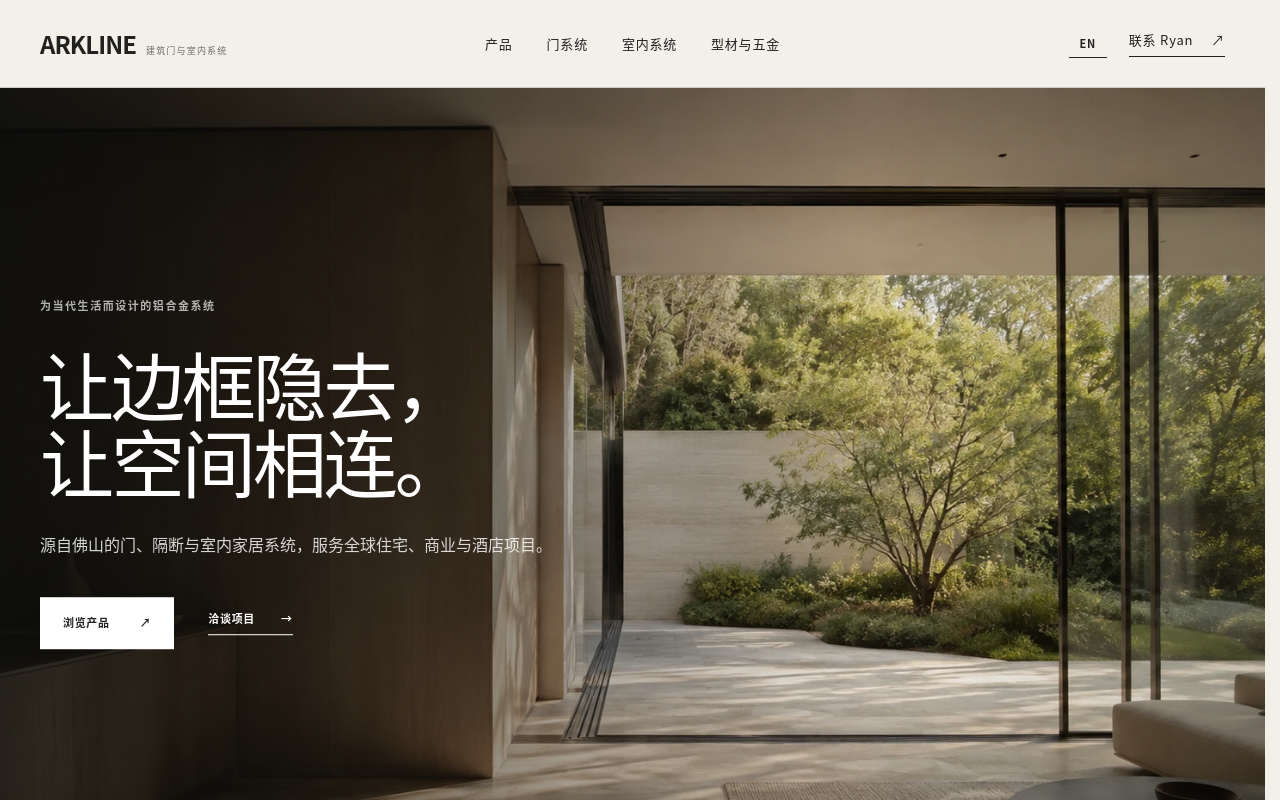
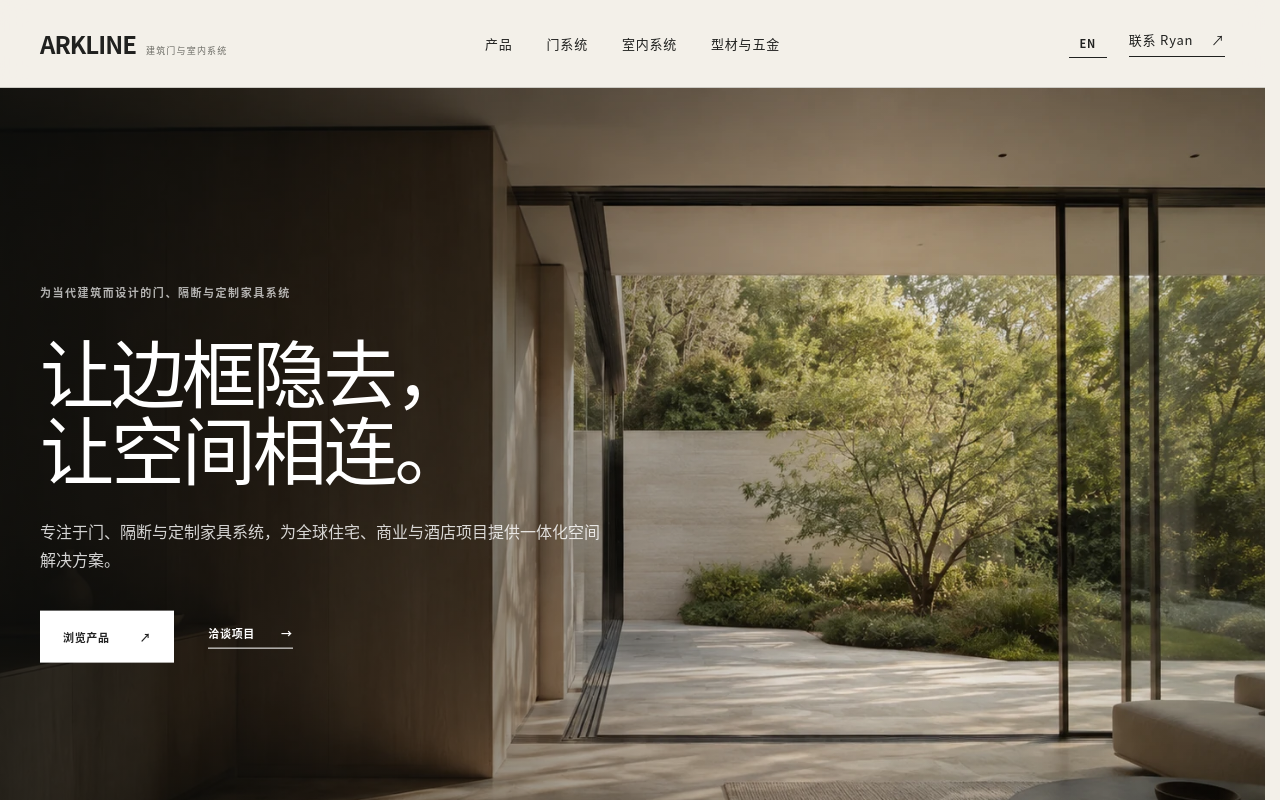
Before and after one commit to tian5085/arkline-website, a Next.js app: page /zh in a window 1280 px wide. Shown: the top 800 px of the page. Built offline with nearby package versions, Linux system fonts and the light colour scheme.

Commit message:
Update page.tsx

```diff
--- a/app/zh/page.tsx
+++ b/app/zh/page.tsx
@@ -29,9 +29,9 @@ export default function ChineseHome() {
         <img src={assetPath("/arkline-hero.webp")} alt="ARKLINE 极窄铝框玻璃移门连接当代室内空间与花园" fetchPriority="high" decoding="async" />
         <div className="hero-shade" />
         <div className="hero-content">
-          <p className="eyebrow eyebrow--light">为当代生活而设计的铝合金系统</p>
+          <p className="eyebrow eyebrow--light">为当代建筑而设计的门、隔断与定制家具系统</p>
           <h1 id="zh-hero-title">让边框隐去，<br />让空间相连。</h1>
-          <p className="hero-copy">源自佛山的门、隔断与室内家居系统，服务全球住宅、商业与酒店项目。</p>
+          <p className="hero-copy">专注于门、隔断与定制家具系统，为全球住宅、商业与酒店项目提供一体化空间解决方案。</p>
           <div className="hero-actions"><Link className="button button--light" href="/zh/products">浏览产品 <Arrow /></Link><a className="text-link text-link--light" href="#contact">洽谈项目 <span aria-hidden="true">→</span></a></div>
         </div>
         <div className="hero-index" aria-label="产品类别"><span>吊趟</span><span>折叠</span><span>中轴</span><span>室内系统</span></div>
```
